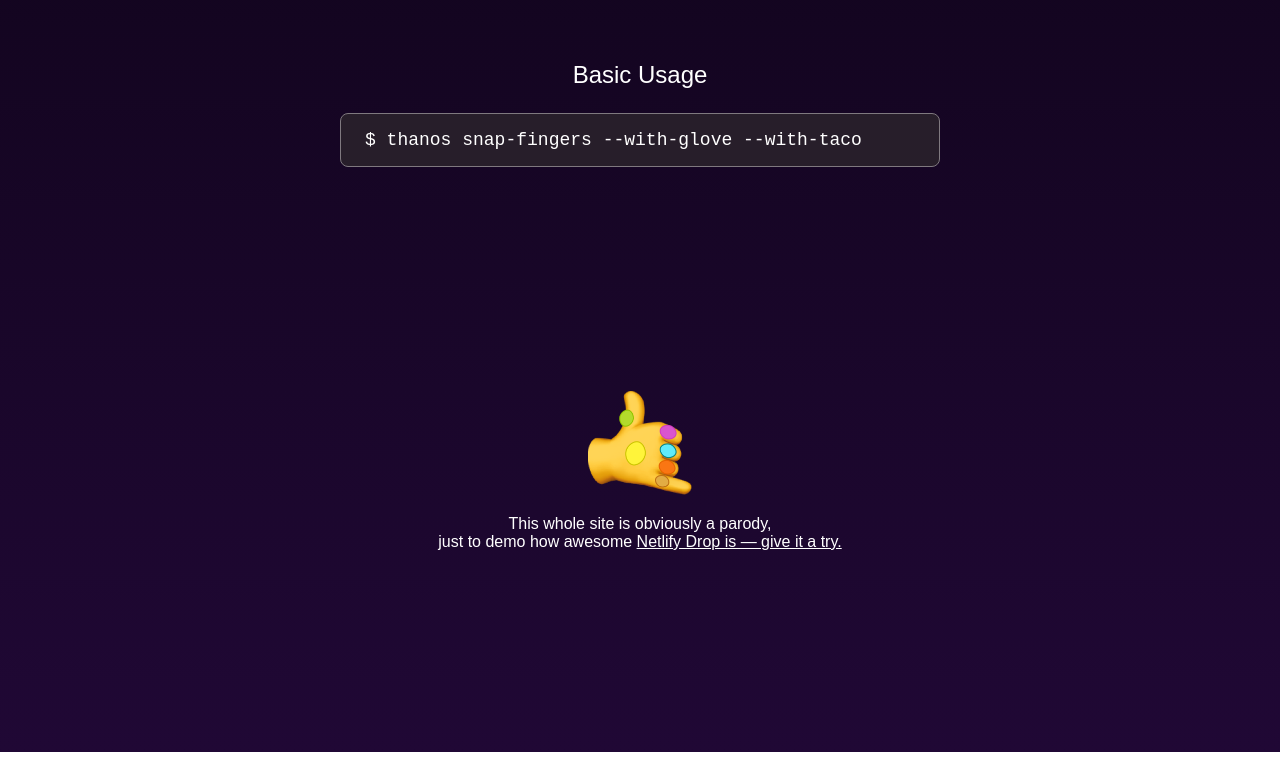
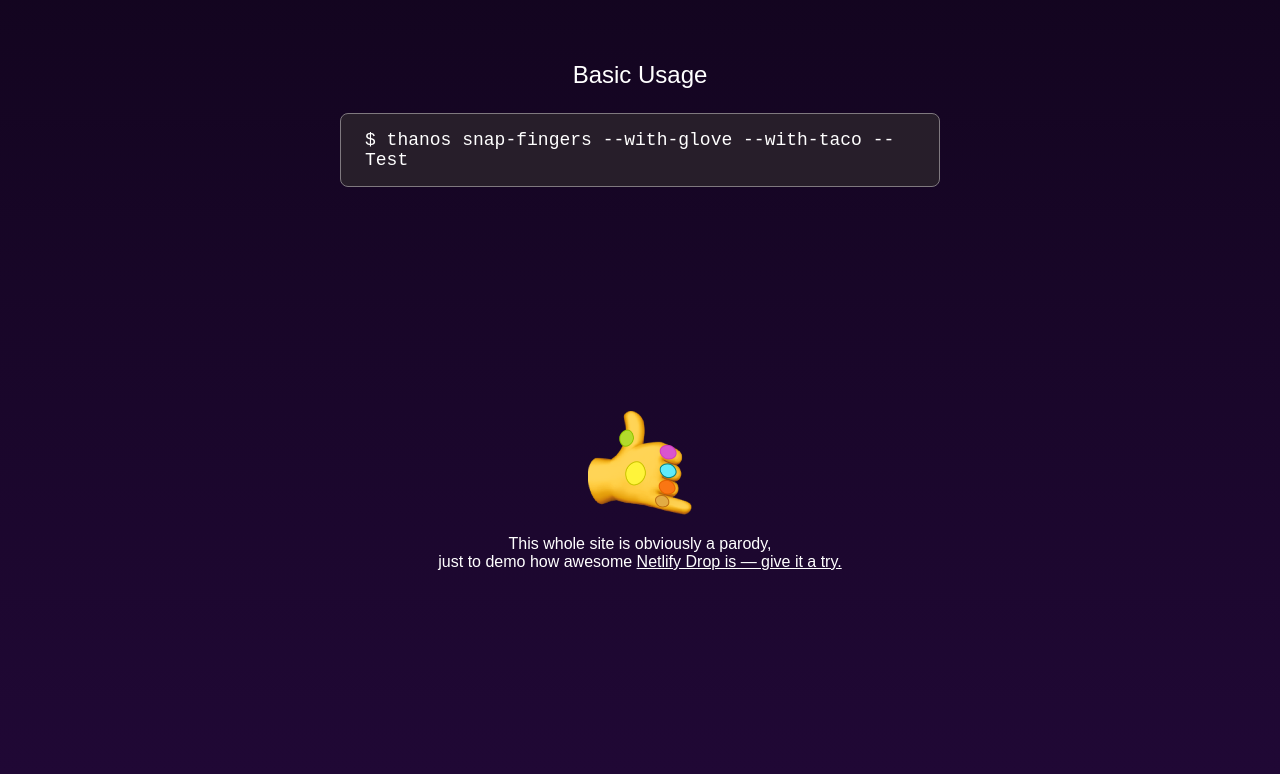
Before and after one commit to shadyrudy/stoic-panini, a plain HTML site: page dist/index.html in a window 1280 px wide. Shown: the part 1015-1789 px from the top of the page. Before the commit the page ends 1767 px from the top, so only its background shows below. Drawn offline with Linux system fonts and the light colour scheme; a web font is replaced by a local one.

Commit message:
Add Test

```diff
--- a/dist/index.html
+++ b/dist/index.html
@@ -37,7 +37,7 @@
       </div>
       <div class="usage-instructions">
         <h3>Basic Usage</h3>
-        <code>$ thanos snap-fingers --with-glove --with-taco</code>
+        <code>$ thanos snap-fingers --with-glove --with-taco --Test</code>
       </div>
       <div class="footer">
         <img src="assets/glove.png" alt="thanos gauntlet but its like the classic emoji hands with an awful photoshop of stupid gems on it, because funny"/>
```
